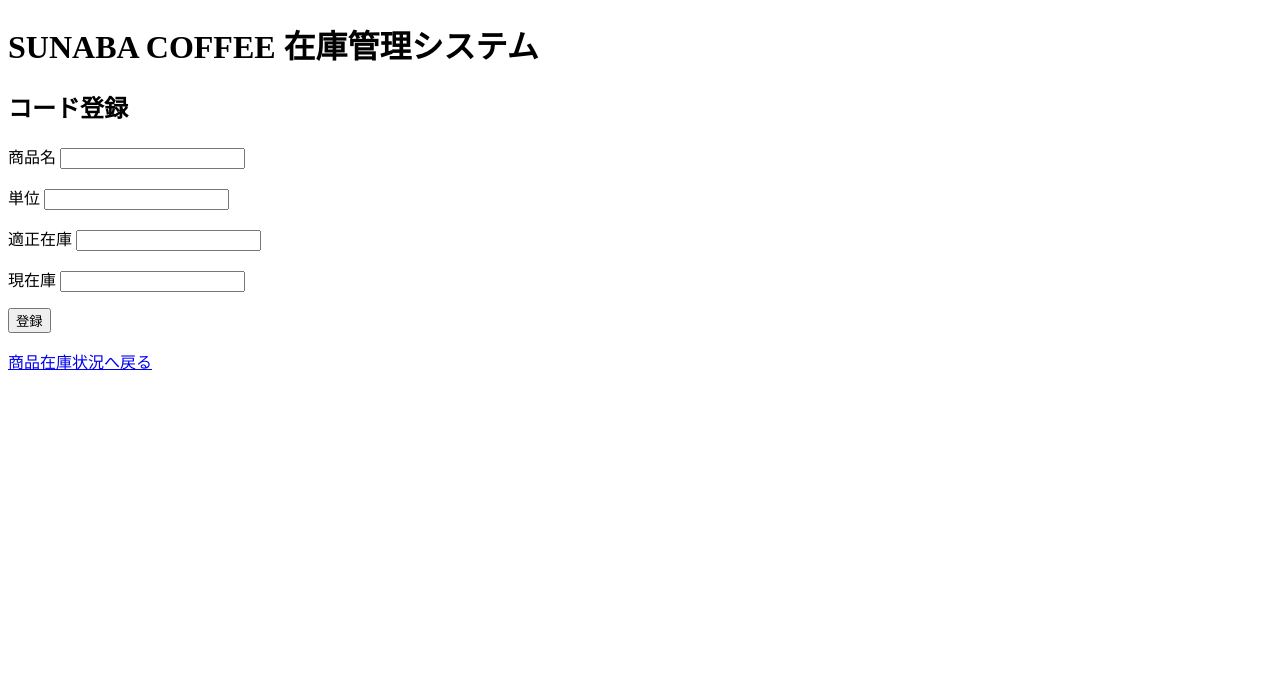
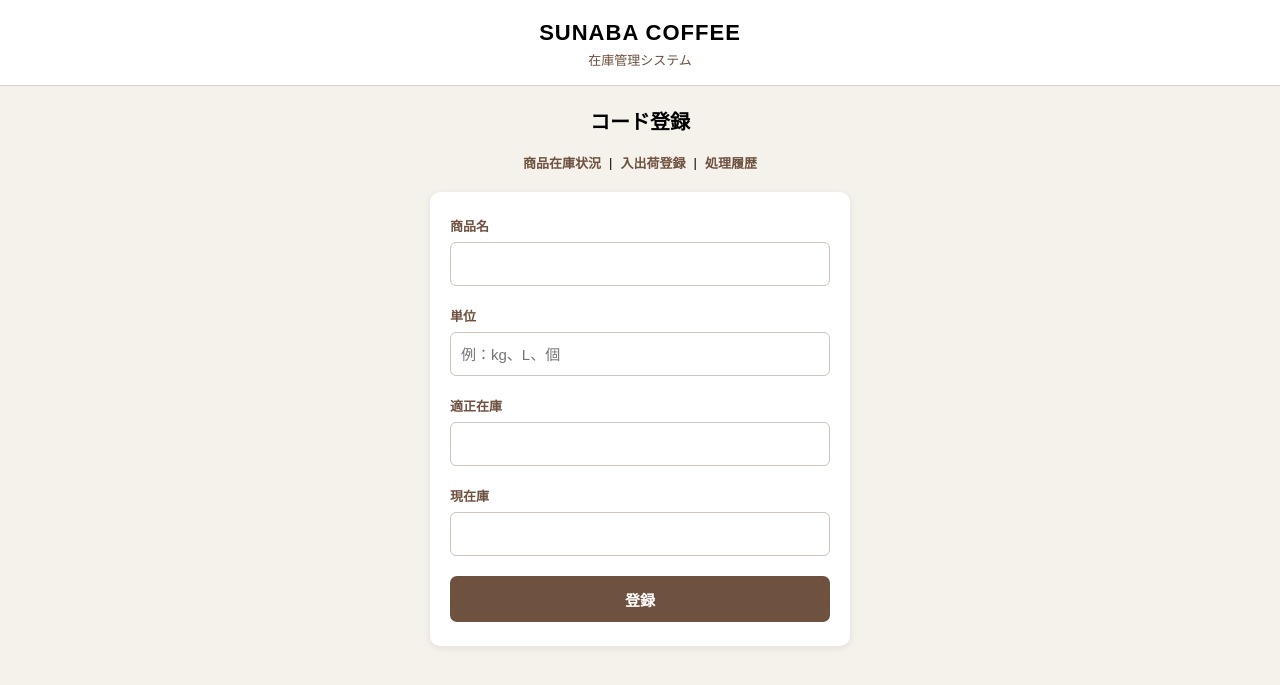
Before and after one commit to marippe468/sunaba-coffee-inventory, a Flask app: page /products/new in a window 1280 px wide. Shown: the top 685 px of the page. Run offline with Flask 3, Linux system fonts and the light colour scheme.

Commit message:
画面デザインを追加

```diff
--- /dev/null
+++ b/static/style.css
@@ -0,0 +1,256 @@
+/* ==============================
+   SUNABA COFFEE 在庫管理システム
+   共通デザイン
+============================== */
+
+* {
+    box-sizing: border-box;
+}
+
+body {
+    margin: 0;
+    background-color: #f5f1eb;
+    color: #000000;
+    font-family:
+        "Futura",
+        "Futura PT",
+        "Century Gothic",
+        "Yu Gothic",
+        sans-serif;
+}
+
+
+/* ==============================
+   ヘッダー
+============================== */
+
+header {
+    background-color: #ffffff;
+    text-align: center;
+    padding: 20px 16px 16px;
+    border-bottom: 1px solid #d8d0c8;
+}
+
+header h1 {
+    margin: 0;
+    font-size: 22px;
+    letter-spacing: 1px;
+}
+
+header p {
+    margin: 4px 0 0;
+    font-size: 13px;
+    color: #6f5140;
+}
+
+
+/* ==============================
+   メイン
+============================== */
+
+main {
+    width: 100%;
+    max-width: 700px;
+    margin: 0 auto;
+    padding: 20px 16px;
+}
+
+h2 {
+    margin: 0 0 18px;
+    text-align: center;
+    font-size: 20px;
+}
+
+
+/* ==============================
+   メニュー
+============================== */
+
+nav {
+    display: flex;
+    justify-content: center;
+    align-items: center;
+    gap: 8px;
+
+    margin-bottom: 20px;
+
+    font-size: 13px;
+}
+
+nav a {
+    color: #6f5140;
+    text-decoration: none;
+    font-weight: bold;
+}
+
+nav a:hover {
+    text-decoration: underline;
+}
+
+
+/* ==============================
+   在庫一覧
+============================== */
+
+table {
+    width: 100%;
+    border-collapse: collapse;
+    background-color: #ffffff;
+    border-radius: 8px;
+    overflow: hidden;
+    box-shadow: 0 2px 8px rgba(0, 0, 0, 0.08);
+}
+
+th {
+    background-color: #6f5140;
+    color: #ffffff;
+    font-size: 12px;
+    padding: 10px 5px;
+    text-align: center;
+}
+
+td {
+    padding: 12px 5px;
+    border-bottom: 1px solid #e5dfd9;
+    text-align: center;
+    font-size: 13px;
+}
+
+tbody tr:last-child td {
+    border-bottom: none;
+}
+
+
+/* ==============================
+   在庫状態
+============================== */
+
+.status {
+    display: inline-block;
+    min-width: 46px;
+    padding: 5px 8px;
+    border-radius: 20px;
+    color: #ffffff;
+    font-size: 12px;
+    font-weight: bold;
+}
+
+/* 適正 */
+.appropriate {
+    background-color: #6f5140;
+}
+
+/* 不足 */
+.shortage {
+    background-color: #c65a4a;
+}
+
+
+/* ==============================
+   スマートフォン
+============================== */
+
+@media (max-width: 480px) {
+
+    header {
+        padding: 18px 10px 14px;
+    }
+
+    header h1 {
+        font-size: 19px;
+    }
+
+    main {
+        padding: 18px 10px;
+    }
+
+    h2 {
+        font-size: 18px;
+    }
+
+    nav {
+        font-size: 12px;
+        gap: 5px;
+    }
+
+    th {
+        font-size: 10px;
+        padding: 9px 2px;
+    }
+
+    td {
+        font-size: 11px;
+        padding: 11px 2px;
+    }
+
+    .status {
+        min-width: 40px;
+        padding: 4px 5px;
+        font-size: 10px;
+    }
+}
+/* ==============================
+   入出荷登録フォーム
+============================== */
+
+.form-card {
+    max-width: 420px;
+    margin: 0 auto;
+    padding: 24px 20px;
+    background-color: #ffffff;
+    border-radius: 10px;
+    box-shadow: 0 2px 8px rgba(0, 0, 0, 0.08);
+}
+
+.form-group {
+    margin-bottom: 20px;
+}
+
+.form-group label {
+    display: block;
+    margin-bottom: 7px;
+    font-size: 13px;
+    font-weight: bold;
+    color: #6f5140;
+}
+
+.form-group select,
+.form-group input {
+    width: 100%;
+    height: 44px;
+    padding: 0 10px;
+
+    border: 1px solid #cfc5bd;
+    border-radius: 6px;
+
+    background-color: #ffffff;
+    font-size: 15px;
+}
+
+.form-group select:focus,
+.form-group input:focus {
+    outline: 2px solid #6f5140;
+    outline-offset: 1px;
+}
+
+
+/* 登録ボタン */
+
+.primary-button {
+    width: 100%;
+    height: 46px;
+
+    border: none;
+    border-radius: 7px;
+
+    background-color: #6f5140;
+    color: #ffffff;
+
+    font-size: 15px;
+    font-weight: bold;
+
+    cursor: pointer;
+}
+.primary-button:hover {
+    opacity: 0.85;
+}
--- a/templates/product_new.html
+++ b/templates/product_new.html
@@ -4,44 +4,96 @@
 <head>
     <meta charset="UTF-8">
     <meta name="viewport" content="width=device-width, initial-scale=1.0">
-    <title>コード登録</title>
+
+    <title>コード登録 | SUNABA COFFEE</title>
+
+    <link rel="stylesheet"
+          href="{{ url_for('static', filename='style.css') }}">
 </head>
 
 <body>
 
-    <h1>SUNABA COFFEE 在庫管理システム</h1>
+    <header>
+        <h1>SUNABA COFFEE</h1>
+        <p>在庫管理システム</p>
+    </header>
 
-    <h2>コード登録</h2>
+    <main>
 
-    <form method="POST">
+        <h2>コード登録</h2>
 
-        <p>
-            商品名
-            <input type="text" name="product_name" required>
-        </p>
+        <!-- 画面メニュー -->
+        <nav>
+            <a href="{{ url_for('home') }}">商品在庫状況</a>
+            |
+            <a href="{{ url_for('stock') }}">入出荷登録</a>
+            |
+            <a href="{{ url_for('history') }}">処理履歴</a>
+        </nav>
 
-        <p>
-            単位
-            <input type="text" name="unit" required>
-        </p>
+        <!-- 商品登録フォーム -->
+        <section class="form-card">
 
-        <p>
-            適正在庫
-            <input type="number" name="ideal_stock" min="0" required>
-        </p>
+            <form method="POST">
 
-        <p>
-            現在庫
-            <input type="number" name="stock" min="0" required>
-        </p>
+                <!-- 商品名 -->
+                <div class="form-group">
+                    <label for="product_name">商品名</label>
 
-        <button type="submit">登録</button>
+                    <input type="text"
+                           id="product_name"
+                           name="product_name"
+                           required>
+                </div>
 
-    </form>
 
-    <p>
-        <a href="{{ url_for('home') }}">商品在庫状況へ戻る</a>
-    </p>
+                <!-- 単位 -->
+                <div class="form-group">
+                    <label for="unit">単位</label>
+
+                    <input type="text"
+                           id="unit"
+                           name="unit"
+                           placeholder="例：kg、L、個"
+                           required>
+                </div>
+
+
+                <!-- 適正在庫 -->
+                <div class="form-group">
+                    <label for="ideal_stock">適正在庫</label>
+
+                    <input type="number"
+                           id="ideal_stock"
+                           name="ideal_stock"
+                           min="0"
+                           required>
+                </div>
+
+
+                <!-- 現在庫 -->
+                <div class="form-group">
+                    <label for="stock">現在庫</label>
+
+                    <input type="number"
+                           id="stock"
+                           name="stock"
+                           min="0"
+                           required>
+                </div>
+
+
+                <!-- 登録ボタン -->
+                <button type="submit"
+                        class="primary-button">
+                    登録
+                </button>
+
+            </form>
+
+        </section>
+
+    </main>
 
 </body>
 
```
Also changed, not shown: templates/history.html (+36 -7 lines), templates/index.html (+26 -5 lines), templates/stock.html (+67 -15 lines).
